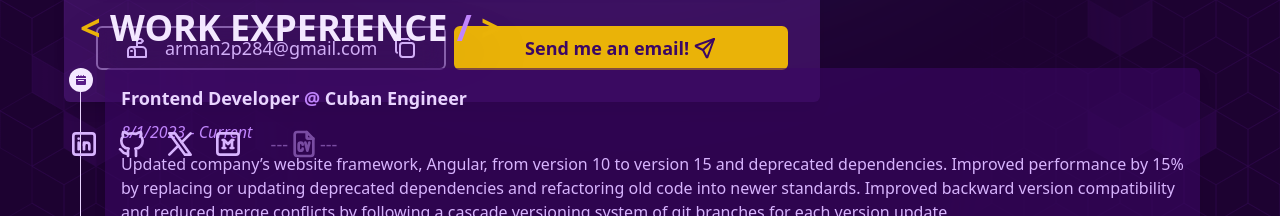
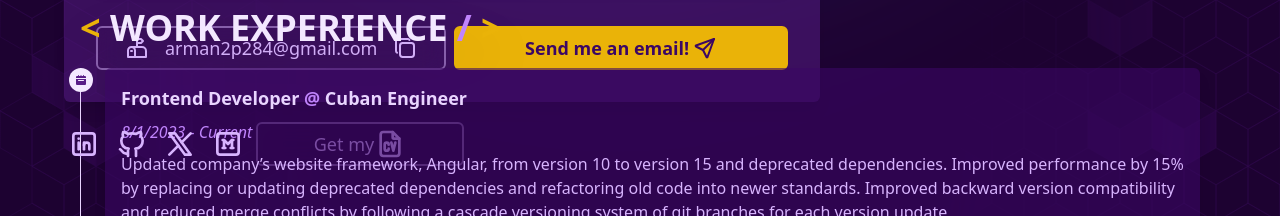
Before and after one commit to Armando284/portfolio-2023, an Astro site: page / in a window 1280 px wide. Shown: the part 851-1067 px from the top of the page. Built offline with nearby package versions, Linux system fonts and the light colour scheme; Astro itself is replaced by a stand-in of ours.

Commit message:
Fix: Adds text to button and style to be a secondary action

```diff
--- a/src/components/shared/DownloadButton.tsx
+++ b/src/components/shared/DownloadButton.tsx
@@ -34,8 +34,8 @@ export default function DownloadButton() {
     <button
       onClick={handleDownload}
       disabled={isDownloading}
-      className="w-24 h-11 text-purple-300 rounded-md transition-colors ease-in-out duration-600 flex items-center justify-center hover:text-yellow-500 hover:bg-purple-300/10 hover:backdrop-blur-sm">
-      ---
+      className="w-52 h-11 text-purple-300 backdrop-blur-md border-2 border-purple-300/50 rounded-md transition-colors ease-in-out duration-600 flex items-center justify-center hover:border-yellow-500 hover:text-yellow-500">
+      Get my
       {isDownloading ? (
         <svg
           xmlns="http://www.w3.org/2000/svg"
@@ -85,7 +85,6 @@ export default function DownloadButton() {
           <path d="M13 11l1.5 6l1.5 -6" />
         </svg>
       )}
-      ---
     </button>
   )
 }
```
